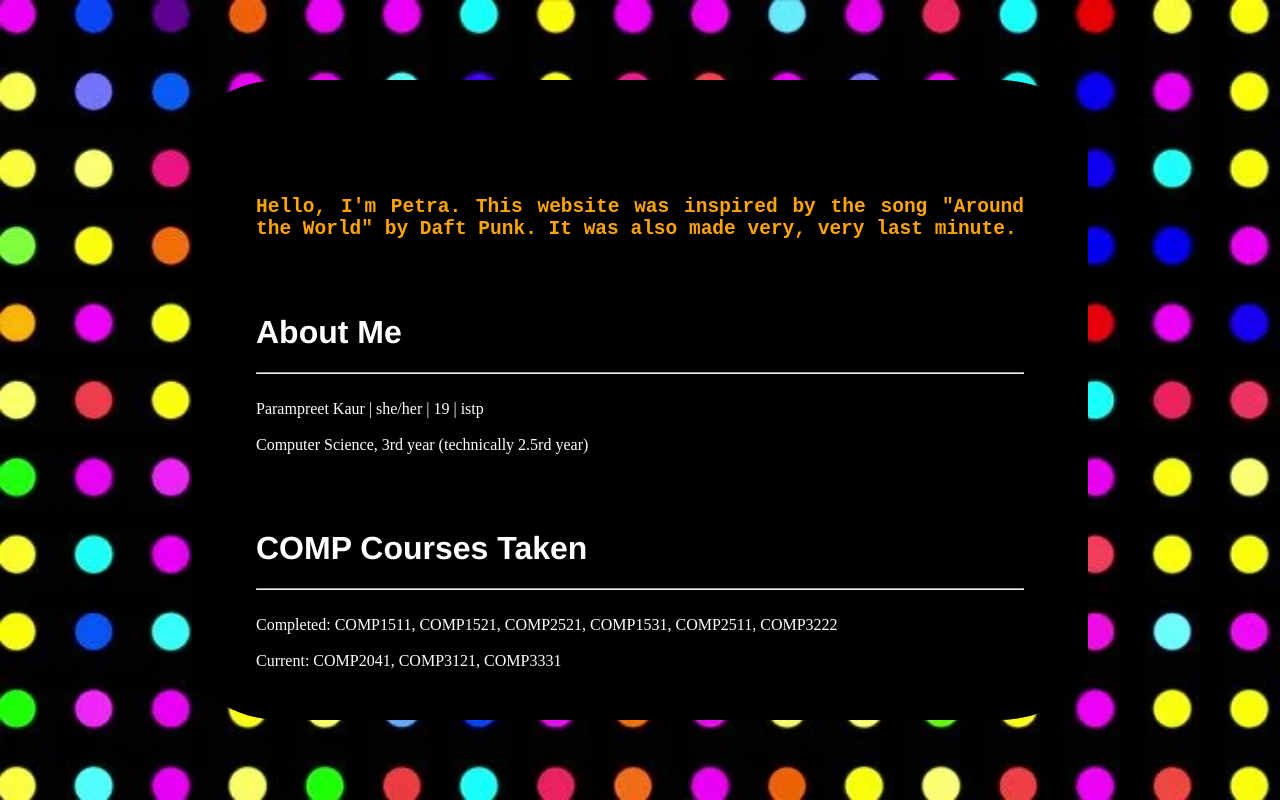
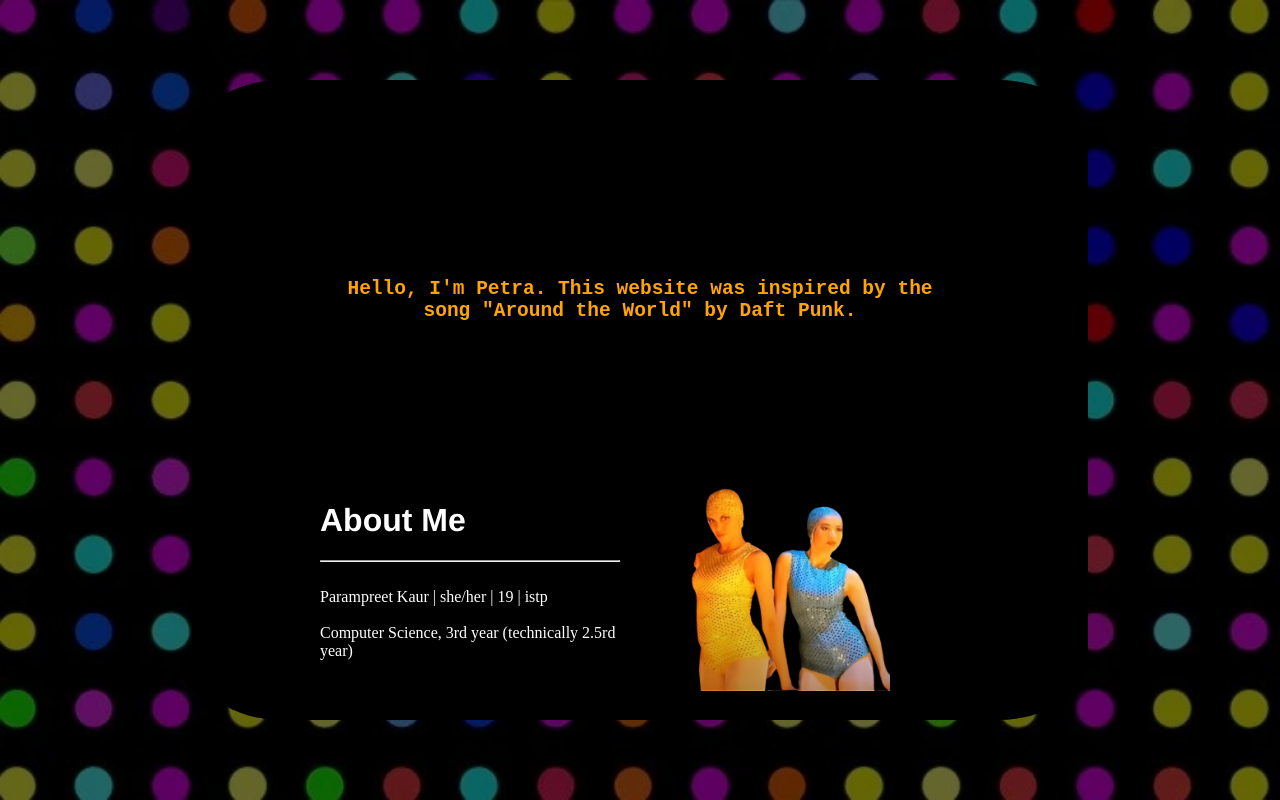
Before and after one commit to PKTRA/Profile, a plain HTML site: page aboutme.html in a window 1280 px wide. Drawn offline with Linux system fonts and the light colour scheme.

Commit message:
feat: finish website design

```diff
--- a/aboutme.html
+++ b/aboutme.html
@@ -12,6 +12,8 @@
             background-size: cover;
             color:white;
             padding: 30%;
+            background-color: rgba(0, 0, 0, 0.6);
+            background-blend-mode: darken;
         }
     </style>
 
@@ -20,29 +22,51 @@
 </head>
 
 <body>
+
     <div class="box">
-        <br><br>
-        <h2>Hello, I'm Petra. This website was inspired by the song "Around the World" by Daft Punk. It was also made very, very last minute. </h2> <br><br>
+
+        <br><br><br>
+        <h2>Hello, I'm Petra. This website was inspired by the song "Around the World" by Daft Punk. <br><br><br><br><br>
+
+        <div class="right">
+            <img src="https://pktra.github.io/Profile/images/lady.png" alt="ladies" width="200px">
+        </div>
+
+        </h2> <br><br><br>
         <h1> About Me</h1>
         <hr> <br>
+
         Parampreet Kaur | she/her | 19 | istp <br><br>
-        Computer Science, 3rd year (technically 2.5rd year)<br><br><br><br>
+        Computer Science, 3rd year (technically 2.5rd year)
+
+
+        <br><br><br><br><br><br><br><br><br><br><br>
+
+        <div class="left">
+            <img src="https://pktra.github.io/Profile/images/doll.png" alt="doll" width="200px">
+        </div>
 
         <h1>COMP Courses Taken</h1>
         <hr><br>
+
         Completed: COMP1511, COMP1521, COMP2521, COMP1531, COMP2511, COMP3222<br><br>
         Current: COMP2041, COMP3121, COMP3331 <br><br><br><br>
 
         <h1>Experience</h1>
         <hr><br>
-        No actual experience in front-end and react, though I am familiar with it in the more casual sense of neocities or BBcode run forums.<br><br><br><br>
+        No actual experience in front-end and react, though I am familiar with it in the more casual sense of neocities or BBcode run forums.
+
+        <br><br><br><br><br><br><br>
+
+        <div class="right">
+            <img src="https://pktra.github.io/Profile/images/skelington.png" alt="skell" width="100px">
+        </div>
+
+        <br><br>
 
         <h1>Interests</h1>
         <hr><br>
-        finding things on the internet, noisy music, audio tech, reading magical realism, playing the occasional game, rain, video essays, urban exploration, anything really. <br><br><br><br>
-
-
-
+        finding things on the internet, noisy music, audio tech, reading magical realism, playing the occasional game, rain, video essays, urban exploration, anything really. <br><br><br><br><br>
 
     </div>
 
--- a/style.css
+++ b/style.css
@@ -58,7 +58,7 @@ a:hover, a:active{
     border-radius: 10%;
     overflow-y: auto;
     box-sizing: border-box;
-    padding:5%;
+    padding:10%;
 }
 
 .box h1 {
@@ -67,6 +67,20 @@ a:hover, a:active{
 
 .box h2 {
     font-family:monospace;
-    text-align: justify;
+    text-align: center;
     color: orange;
 }
+
+.box hr {
+    color: orange;
+}
+
+.right {
+    float: right;
+    margin: 70px;
+}
+
+.left {
+    float: left;
+    margin: 50px;
+}
```
